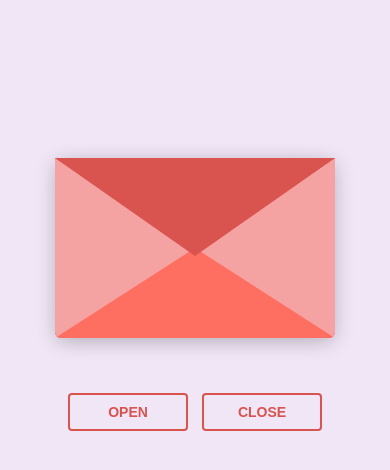
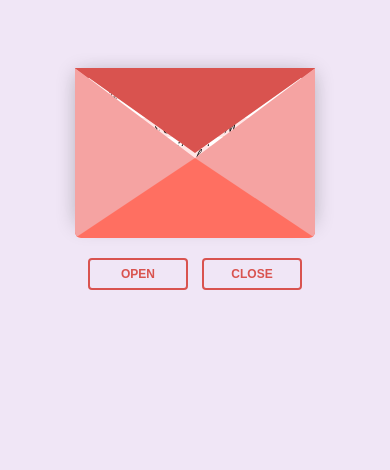
Before and after one commit to aurelureofficial-lgtm/christmas-gift-of-her, a plain HTML site: page index.html in a window 390 px wide. Drawn offline with nearby package versions, Linux system fonts and the light colour scheme.

Commit message:
Implement responsive design for mobile screens
Added responsive styles for mobile view.

```diff
--- a/love letter 2.css
+++ b/love letter 2.css
@@ -264,3 +264,56 @@ body {
   background-color: #d9534f;
   color: #fff;
 }
+@media (max-width: 600px) {
+  body {
+    display: flex;
+    flex-direction: column;
+    align-items: center;
+  }
+
+  .envlope-wrapper {
+    height: auto;
+    margin-top: 60px;
+  }
+
+  #envelope {
+    width: 240px;
+    height: 155px;
+    top: 0;
+    margin: 0 auto;
+  }
+
+  /* flap & pocket resize */
+  .flap {
+    border-left: 120px solid transparent;
+    border-right: 120px solid transparent;
+    border-top: 85px solid #d9534f;
+  }
+
+  .pocket {
+    border-left: 120px solid #f5a3a2;
+    border-right: 120px solid #f5a3a2;
+    border-bottom: 80px solid #ff6f61;
+  }
+
+  /* letter text responsive */
+  .words.line2,
+  .words.line3,
+  .words.line4 {
+    font-size: 0.95rem;
+  }
+
+  .words.line1 {
+    font-size: 0.6rem;
+  }
+
+  .reset {
+    margin-top: 30px;
+  }
+
+  .reset button {
+    min-width: 100px;
+    padding: 8px;
+    font-size: 12px;
+  }
+}
```
